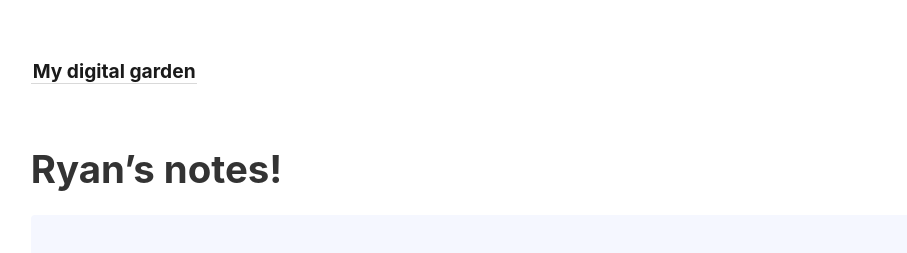
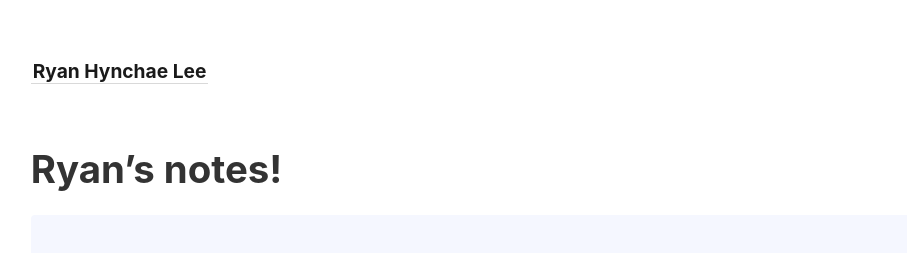
Before and after one commit to rhlee430/rhlee430.github.io, a Jekyll site: the page built from _pages/index.md, in a window 1280 px wide. Shown: the top 253 px of the page, without its empty margins (46-953 px from the left). Built offline with Jekyll 4.4.1, drawn with Linux system fonts in a browser that asks for light colours.

Commit message:
Update _config.yml

```diff
--- a/_config.yml
+++ b/_config.yml
@@ -1,4 +1,4 @@
-title:               My digital garden
+title:               Ryan Hynchae Lee
 include:             ['_pages']
 exclude:             ['_includes/notes_graph.json']
 # You may need to change the base URL depending on your deploy configuration.
```
